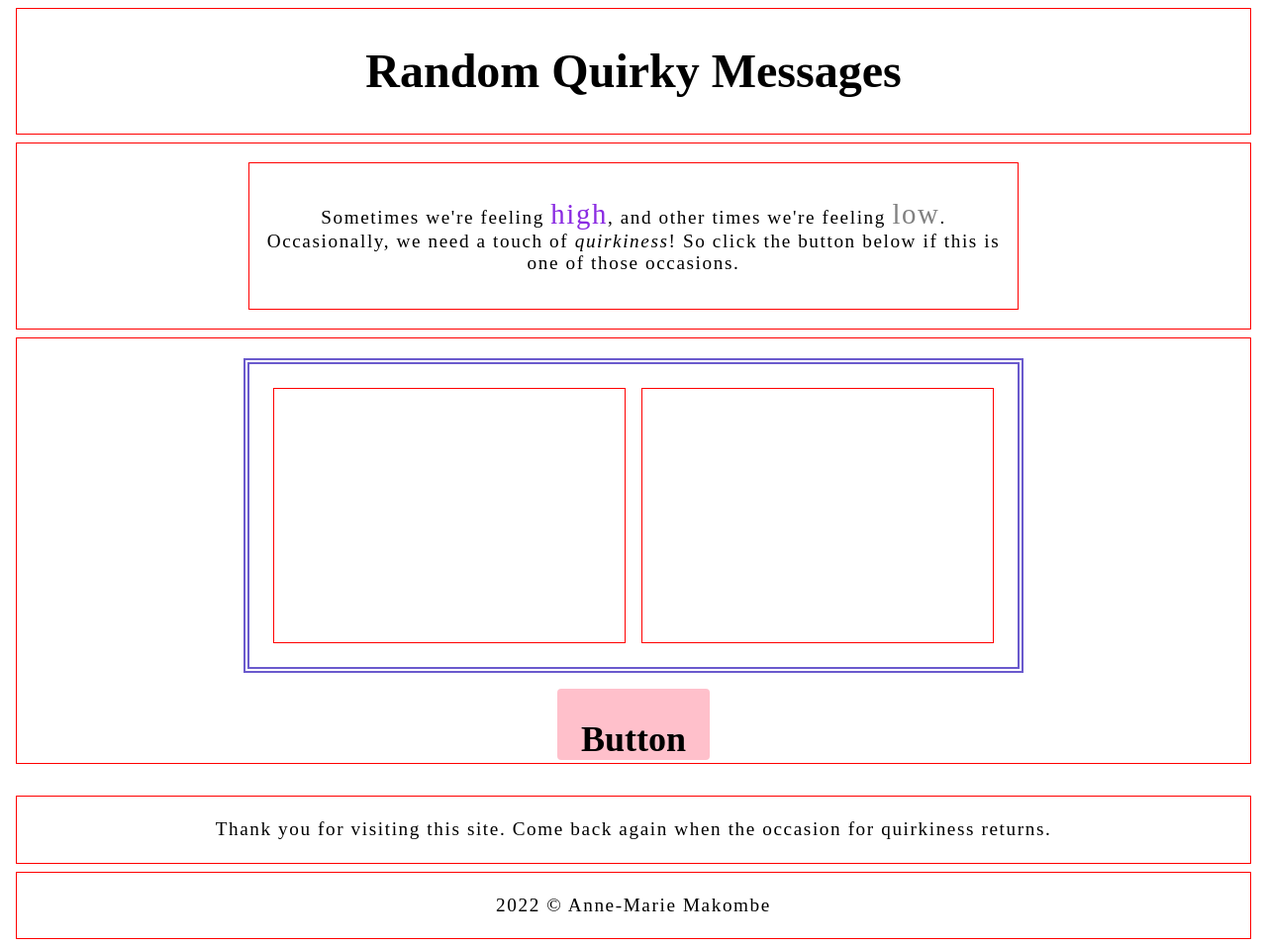
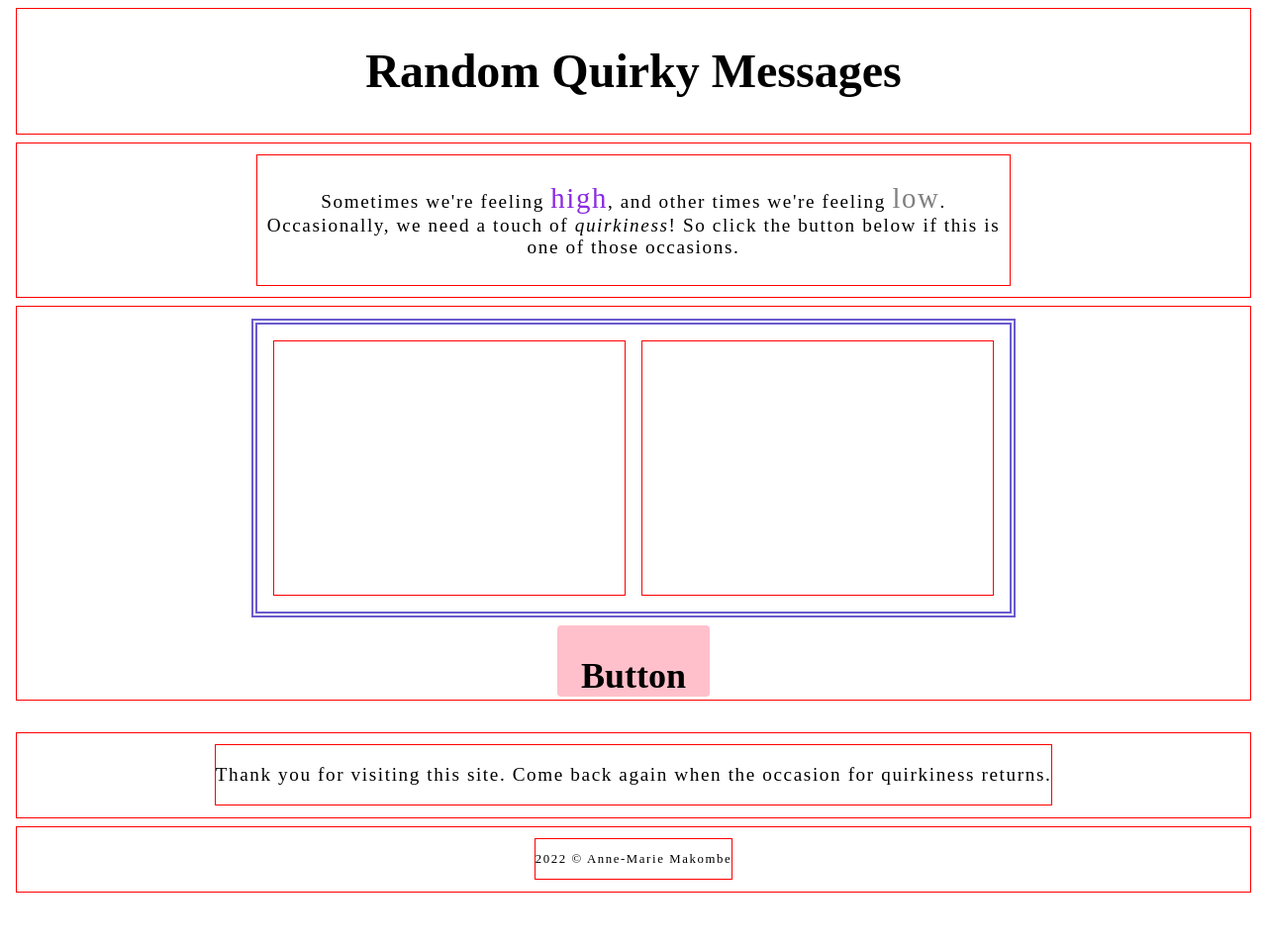
Before and after one commit to Aimes13/Mixed-Messages-Portfolio-Project, a plain HTML site: page index.html in a window 1280 px wide. Shown: the whole page at 99% size. After the commit the page ends 910 px from the top, so only its background shows below. Drawn offline with Linux system fonts and the light colour scheme; a web font is replaced by a local one.

Commit message:
Add styling to footer section

```diff
--- a/style.css
+++ b/style.css
@@ -67,12 +67,12 @@ h1 {
 }
 
 /*Main Style */
-#intro-box {
+#intro-box, #msg-box {
     display: flex;
     align-items: center;
     justify-content: center;
-    padding: 1rem;
-    margin: 1rem;
+    padding: 0.5rem;
+    margin: 0.5rem;
     width: 60%;
     border: 1px solid red;
 }
@@ -96,12 +96,6 @@ h1 {
 }
 
 #msg-box {
-    display: flex;
-    align-items: center;
-    justify-content: center;
-    padding: 1rem;
-    margin: 1rem;
-    width: 60%;
     border: 6px double slateblue;
 }
 
@@ -127,4 +121,24 @@ h1 {
     max-height: 4.5rem;
 }
 
+#button:hover {
+    background-color: black;
+    color: pink;
+    font-size: 1.8rem;
+    max-height: 5.5rem;
+    cursor: pointer;
+  }
+
+/* Banner Style */
+#banner-box, #footer-box {
+    display: flex;
+    align-items: center;
+    justify-content: center;
+    margin: 0.5rem;
+    border: 1px solid red;
+}
+
 /* Footer Style */
+#footer-box p {
+    font-size: 0.8rem;
+}
```
